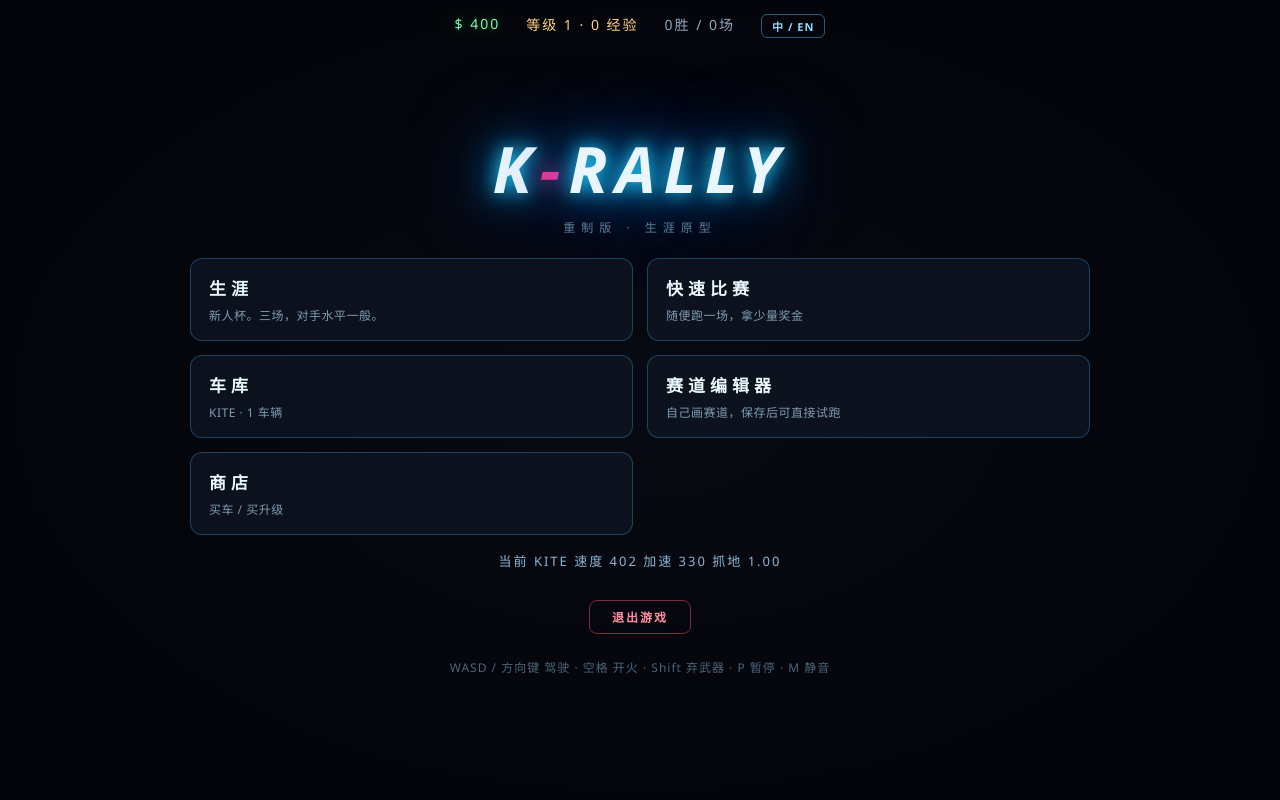
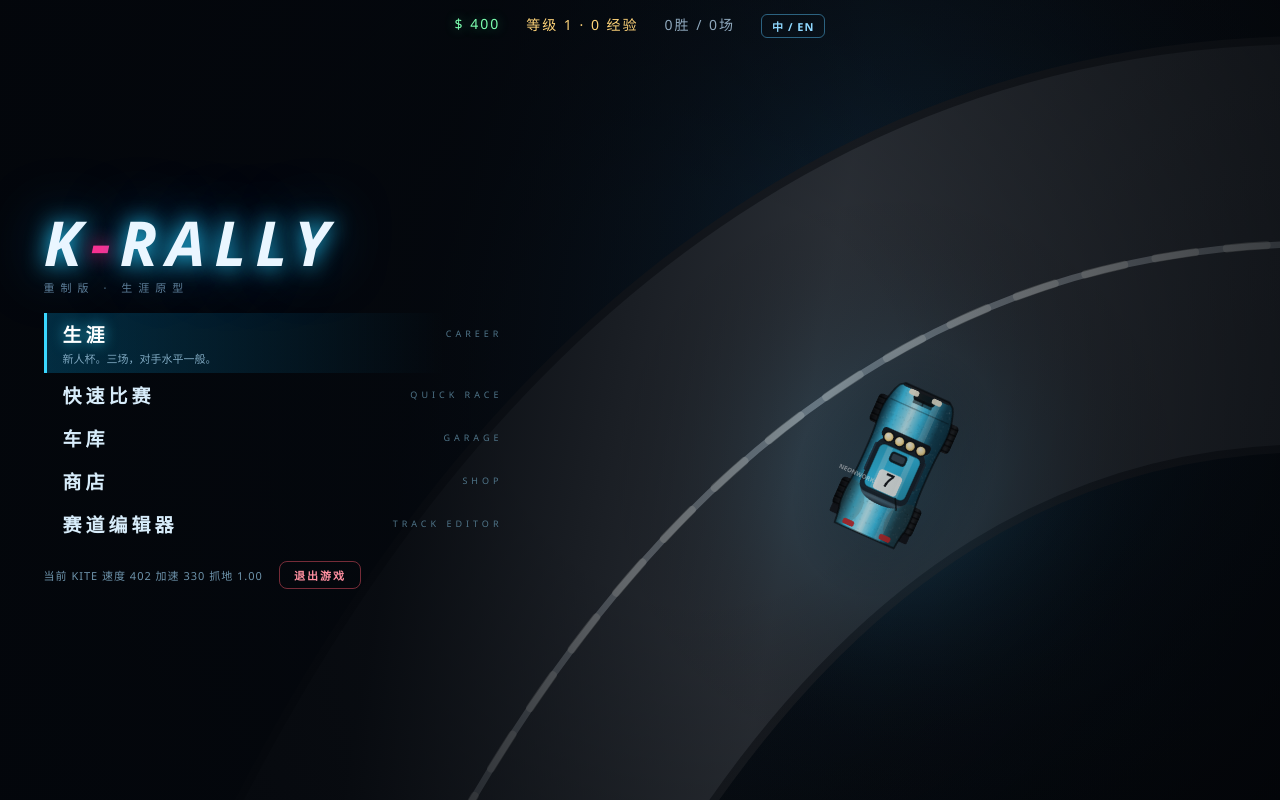
Before and after one commit to dsglenn35-netizen/krally-remake, a plain HTML site: page index.html in a window 1280 px wide. Drawn offline with Linux system fonts and the light colour scheme.

Commit message:
feat(ui): new title-screen main menu with procedural backdrop and vertical menu

```diff
--- a/index.html
+++ b/index.html
@@ -19,36 +19,39 @@
       <button id="langBtn" class="langbtn">中 / EN</button>
     </div>
 
-    <!-- 首页 -->
-    <div class="view" id="view-home">
-      <div class="title">
-        <h1>K<span>-</span>RALLY</h1>
-        <p class="sub" data-i18n="subtitle">重制版 · 生涯原型</p>
-      </div>
-      <div class="cards">
-        <div class="card" id="navCareer">
-          <h3 data-i18n="career">生涯</h3>
-          <p id="careerHint">从 ROOKIE CUP 开始</p>
-        </div>
-        <div class="card" id="navQuick">
-          <h3 data-i18n="quick">快速比赛</h3>
-          <p data-i18n="quickDesc">随便跑一场，拿少量奖金</p>
-        </div>
-        <div class="card" id="navGarage">
-          <h3 data-i18n="garage">车库</h3>
-          <p id="garageHint">查看与升级你的车</p>
-        </div>
-        <div class="card" id="navEditor">
-          <h3>赛道编辑器</h3>
-          <p>自己画赛道，保存后可直接试跑</p>
-        </div>
-        <div class="card" id="navShop">
-          <h3 data-i18n="shop">商店</h3>
-          <p data-i18n="shopDesc">买车 / 买升级</p>
+    <!-- 首页（标题画面）-->
+    <div class="view home" id="view-home">
+      <canvas id="menuBg"></canvas>
+      <div class="home-scrim"></div>
+      <div class="home-inner">
+        <div class="home-left">
+          <div class="logo">
+            <h1>K<span>-</span>RALLY</h1>
+            <p class="sub" data-i18n="subtitle">重制版 · 生涯原型</p>
+          </div>
+          <ul class="menu">
+            <li class="menu-item" id="navCareer">
+              <b data-i18n="career">生涯</b><span>CAREER</span><i id="careerHint">从 ROOKIE CUP 开始</i>
+            </li>
+            <li class="menu-item" id="navQuick">
+              <b data-i18n="quick">快速比赛</b><span>QUICK RACE</span><i data-i18n="quickDesc">随便跑一场，拿少量奖金</i>
+            </li>
+            <li class="menu-item" id="navGarage">
+              <b data-i18n="garage">车库</b><span>GARAGE</span><i id="garageHint">查看与升级你的车</i>
+            </li>
+            <li class="menu-item" id="navShop">
+              <b data-i18n="shop">商店</b><span>SHOP</span><i data-i18n="shopDesc">买车 / 买升级</i>
+            </li>
+            <li class="menu-item" id="navEditor">
+              <b>赛道编辑器</b><span>TRACK EDITOR</span><i>自己画赛道，保存后可直接试跑</i>
+            </li>
+          </ul>
+          <div class="home-foot">
+            <span id="currentCarInfo"></span>
+            <button id="exitHome" class="exit-link" data-i18n="exitApp">退出游戏</button>
+          </div>
         </div>
       </div>
-      <div class="currentcar" id="currentCarInfo"></div>
-      <button id="exitHome" class="exit-link" data-i18n="exitApp">退出游戏</button>
     </div>
 
     <!-- 车手选择（原作风格：头像 + 排名） -->
--- a/js/game.js
+++ b/js/game.js
@@ -1502,6 +1502,56 @@
     $('uiRecord').textContent = Meta.data.wins + T('wins') + ' / ' + Meta.data.races + T('races');
   }
 
+  // 首页背景：赛道弧线 + 玩家车（一次性绘制，不参与每帧）
+  function drawMenuBg() {
+    const cv = document.getElementById('menuBg');
+    if (!cv || !cv.clientWidth) return;
+    const w = cv.clientWidth | 0, h = cv.clientHeight | 0;
+    if (cv.width !== w || cv.height !== h) { cv.width = w; cv.height = h; }
+    const g = cv.getContext('2d');
+    g.clearRect(0, 0, w, h);
+
+    const bg = g.createLinearGradient(0, 0, w, h);
+    bg.addColorStop(0, '#0a1420'); bg.addColorStop(0.55, '#0a1018'); bg.addColorStop(1, '#05070b');
+    g.fillStyle = bg; g.fillRect(0, 0, w, h);
+
+    const glow = g.createRadialGradient(w * 0.72, h * 0.42, 10, w * 0.72, h * 0.42, w * 0.5);
+    glow.addColorStop(0, 'rgba(40,150,220,.22)');
+    glow.addColorStop(1, 'rgba(0,0,0,0)');
+    g.fillStyle = glow; g.fillRect(0, 0, w, h);
+
+    // 赛道弧线
+    g.save();
+    g.lineCap = 'round';
+    const road = (lw, style) => {
+      g.beginPath();
+      g.moveTo(w * 0.28, h * 1.28);
+      g.quadraticCurveTo(w * 0.60, h * 0.12, w * 1.22, h * 0.34);
+      g.lineWidth = lw; g.strokeStyle = style; g.stroke();
+    };
+    road(h * 0.52, '#1b1f25');
+    road(h * 0.50, '#31363d');
+    road(h * 0.008, 'rgba(215,225,235,.5)');
+    g.setLineDash([h * 0.05, h * 0.04]);
+    road(h * 0.010, 'rgba(240,240,230,.32)');
+    g.setLineDash([]);
+    g.restore();
+
+    const drv = DRIVERS[Meta.driverIdx] || DRIVERS[0];
+    const cs = Math.max(2.0, h / 200);
+    Art.setSuperSample(4);
+    const cg = g.createRadialGradient(w * 0.70, h * 0.60, 4, w * 0.70, h * 0.60, h * 0.36);
+    cg.addColorStop(0, 'rgba(90,200,255,.26)');
+    cg.addColorStop(1, 'rgba(0,0,0,0)');
+    g.fillStyle = cg; g.fillRect(0, 0, w, h);
+    Art.car(g, w * 0.70, h * 0.58, -Math.PI / 2 + 0.42, drv, { scale: cs });
+
+    const vg = g.createRadialGradient(w * 0.55, h * 0.5, h * 0.25, w * 0.55, h * 0.5, w * 0.85);
+    vg.addColorStop(0, 'rgba(0,0,0,0)');
+    vg.addColorStop(1, 'rgba(0,0,0,.76)');
+    g.fillStyle = vg; g.fillRect(0, 0, w, h);
+  }
+
   function showView(name) {
     ['home', 'quick', 'career', 'garage', 'shop', 'drivers', 'editor'].forEach(v => {
       const el = $('view-' + v);
@@ -1509,7 +1559,14 @@
     });
     G.view = name;
     refreshTopbar();
-  }
+    if (name === 'home') {
+      renderHome();
+      drawMenuBg();
+      const first = document.querySelector('.menu-item');
+      if (first) first.classList.add('sel');
+    }
+  }
+  addEventListener('resize', () => { if (G.view === 'home') drawMenuBg(); });
 
   function renderHome() {
     const st = Meta.champState('rookie');
--- a/style.css
+++ b/style.css
@@ -65,7 +65,7 @@ button:active { transform:translateY(1px); }
 @media (pointer: coarse){ .touch{ display:flex !important; } }
 @media (max-width: 900px){ .title h1{font-size:44px} .panel{min-width:170px} .bio{font-size:12px} }
 /* ---- 顶层导航与页面 ---- */
-.topbar { position:absolute; top:14px; left:0; right:0; display:flex; justify-content:center; gap:26px;
+.topbar { position:absolute; z-index:30; top:14px; left:0; right:0; display:flex; justify-content:center; gap:26px;
   font-size:14px; letter-spacing:2px; color:#9fd8f5; }
 .topbar .cash { color:#7dffb0; text-shadow:0 0 12px rgba(60,255,150,.4); }
 .topbar .lvl { color:#ffd479; }
@@ -318,3 +318,33 @@ html, body, #app, .overlay, #hud, #touch {
   box-shadow:0 0 60px rgba(0,180,255,.18); }
 .confirm-card h1 { font-size:22px; letter-spacing:5px; color:#eaf6ff; font-weight:700; }
 .confirm-card p { color:#9fc2d8; font-size:15px; letter-spacing:1px; }
+/* ---------- 首页标题画面 ---------- */
+.view.home { position:absolute; inset:0; width:100vw; height:100vh; max-width:none; padding:0; display:block; }
+#menuBg { position:absolute; inset:0; width:100%; height:100%; display:block; }
+.home-scrim { position:absolute; inset:0; pointer-events:none;
+  background:linear-gradient(100deg, rgba(3,6,11,.95) 0%, rgba(3,6,11,.86) 34%,
+             rgba(3,6,11,.15) 62%, rgba(3,6,11,.55) 100%); }
+.home-inner { position:relative; height:100%; display:flex; align-items:center; }
+.home-left { padding:2vh 3.4vw; display:flex; flex-direction:column; gap:1.6vh; width:min(56%, 560px); }
+.logo h1 { font-size:clamp(30px, 5.4vw, 62px); letter-spacing:9px; color:#eaf6ff; font-weight:800; font-style:italic;
+  text-shadow:0 0 22px #25d0ff, 0 0 60px rgba(0,140,255,.55); line-height:1; }
+.logo h1 span { color:#ff2f8e; text-shadow:0 0 20px #ff2f8e; }
+.logo .sub { margin-top:6px; font-size:11px; letter-spacing:6px; color:#5d7f9a; }
+.menu { list-style:none; display:flex; flex-direction:column; gap:1px; margin-top:.6vh; }
+.menu-item { position:relative; padding:7px 14px 7px 16px; border-left:3px solid transparent; cursor:pointer;
+  display:grid; grid-template-columns:1fr auto; align-items:center; column-gap:10px; transition:background .12s; }
+.menu-item b { font-size:clamp(14px, 2.1vw, 19px); letter-spacing:4px; color:#d7ecfa; font-weight:700; }
+.menu-item span { font-size:9px; letter-spacing:4px; color:#4f7488; }
+.menu-item i { grid-column:1 / -1; font-style:normal; font-size:11px; color:#7fa8c0;
+  max-height:0; opacity:0; overflow:hidden; transition:max-height .16s, opacity .16s, margin .16s; }
+.menu-item:hover, .menu-item.sel { background:linear-gradient(90deg, rgba(0,180,255,.22), rgba(0,180,255,0) 85%);
+  border-left-color:#3ad7ff; }
+.menu-item:hover b, .menu-item.sel b { color:#fff; text-shadow:0 0 14px rgba(60,220,255,.7); }
+.menu-item:hover i, .menu-item.sel i { max-height:20px; opacity:1; margin-top:2px; }
+.home-foot { display:flex; align-items:center; gap:16px; margin-top:.4vh; font-size:11px; color:#6d93ab; letter-spacing:1px; }
+.home-foot .exit-link { margin-top:0; font-size:11px; padding:5px 14px; }
+@media (max-height: 420px){
+  .home-left { gap:.9vh; padding:1.2vh 3vw; }
+  .menu-item { padding:5px 12px 5px 14px; }
+  .menu { gap:0; }
+}
```
Also changed, not shown: screenshot_home.png (added), screenshot_home_phone.png (added), 1 other file.
